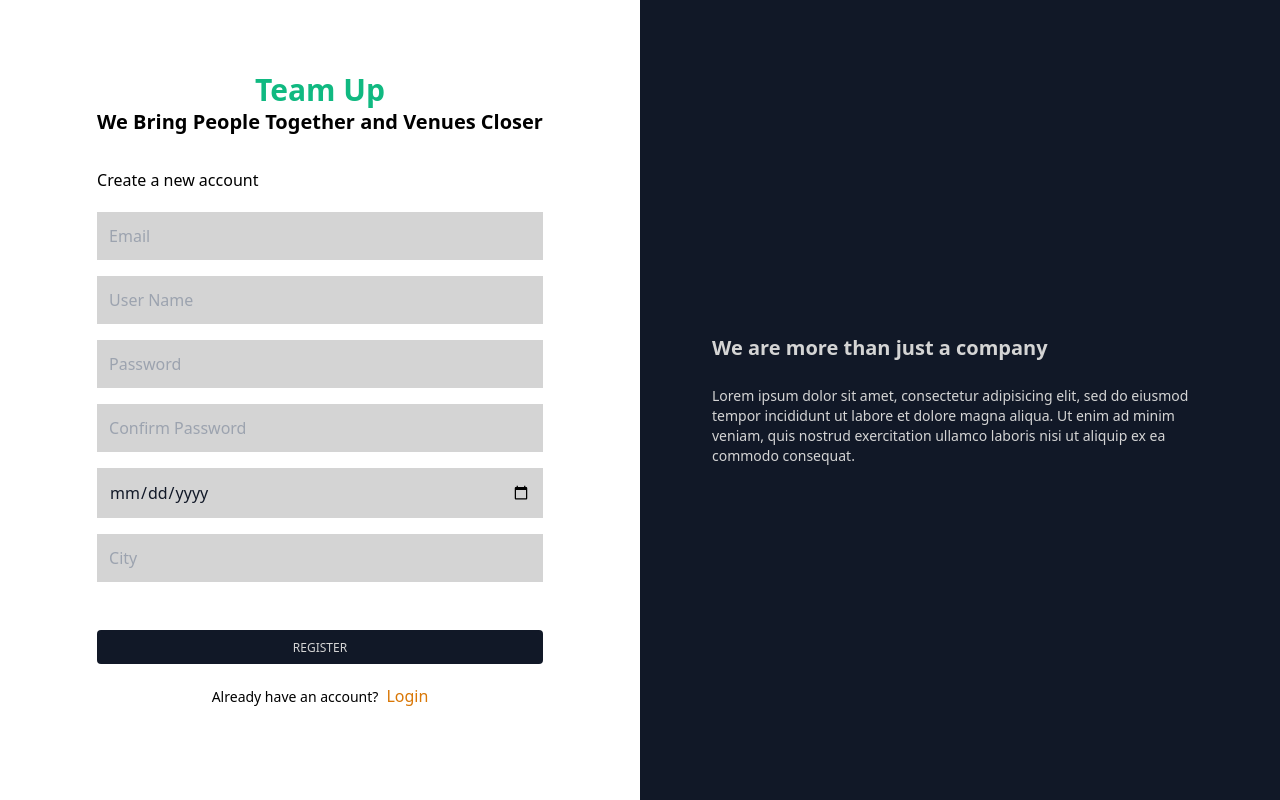
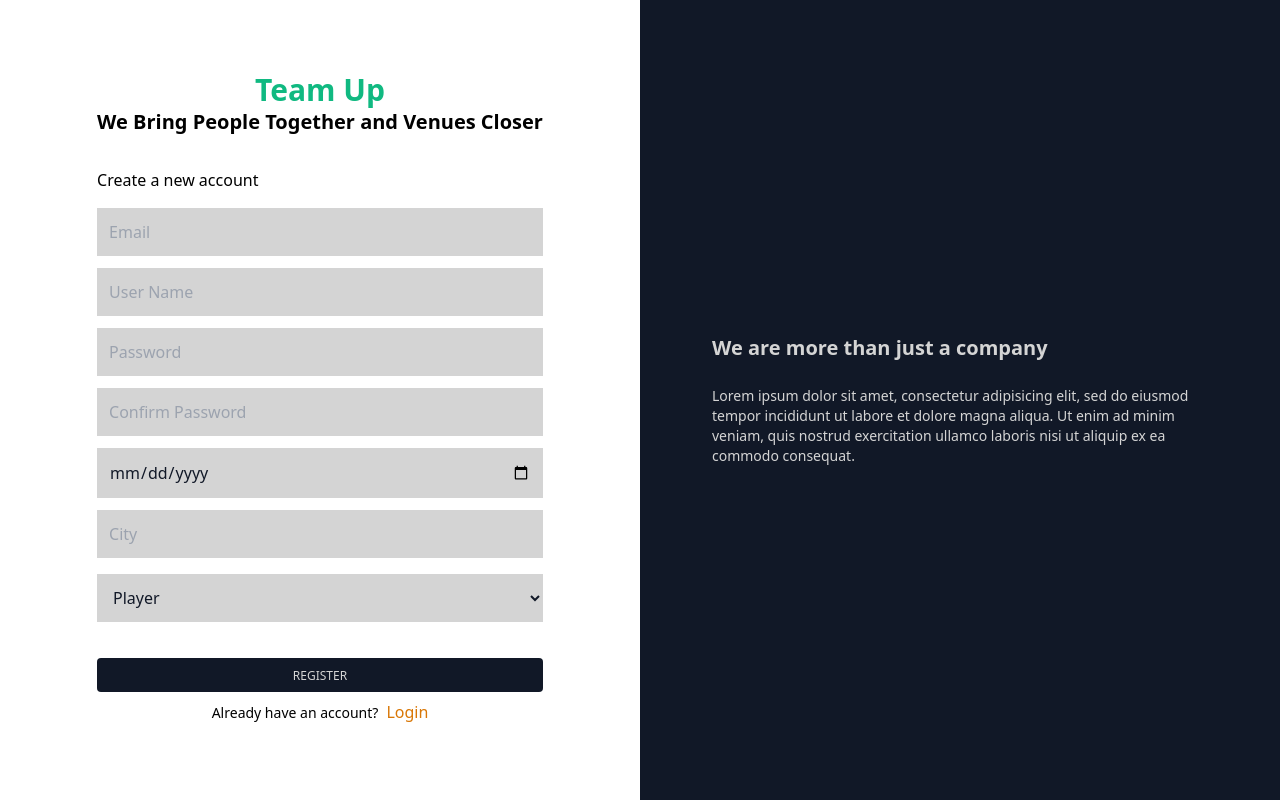
Before and after one commit to M-AzizSrairi/Team_up, a React (Create React App) app: page /auth in a window 1280 px wide. Both pictures are taken after a click on the button "Register". Built offline with nearby package versions, Linux system fonts and the light colour scheme.

Commit message:
auth form design

```diff
--- a/src/Components/AuthFormLeft.jsx
+++ b/src/Components/AuthFormLeft.jsx
@@ -3,6 +3,7 @@ import React, { useState } from 'react';
 
 const AuthFormLeft = () => {
   const [isLogin, setIsLogin] = useState(true);
+  const [userType, setUserType] = useState('player')
 
   const toggleLoginSignUp = () => {
     setIsLogin(!isLogin);
@@ -14,33 +15,41 @@ const AuthFormLeft = () => {
       <input
         type="email"
         placeholder="Email"
-        className="mt-1 p-3 bg-neutral text-gray w-full mb-3"
+        className="p-3 bg-neutral text-gray w-full mb-3"
       />
       <input
         type="text"
         placeholder="User Name"
-        className="mt-1 p-3 bg-neutral text-gray w-full mb-3"
+        className="p-3 bg-neutral text-gray w-full mb-3"
       />
       <input
         type="password"
         placeholder="Password"
-        className="mt-1 p-3 bg-neutral text-gray w-full mb-3"
+        className="p-3 bg-neutral text-gray w-full mb-3"
       />
       <input
         type="password"
         placeholder="Confirm Password"
-        className="mt-1 p-3 bg-neutral text-gray w-full mb-3"
+        className="p-3 bg-neutral text-gray w-full mb-3"
       />
       <input
         type="date"
         placeholder="Date of Birth"
-        className="mt-1 p-3 bg-neutral text-gray w-full mb-3"
+        className="p-3 bg-neutral text-gray w-full mb-3"
       />
       <input
         type="text"
         placeholder="City"
-        className="mt-1 p-3 bg-neutral text-gray w-full mb-3"
+        className="p-3 bg-neutral text-gray w-full mb-3"
       />
+      <select
+        value={userType}
+        onChange={(e) => setUserType(e.target.value)}
+        className="mt-1 p-3 bg-neutral text-gray w-full"
+      >
+        <option value="player">Player</option>
+        <option value="owner">Owner</option>
+      </select>
     </div>
   );
 
@@ -71,14 +80,22 @@ const AuthFormLeft = () => {
                 placeholder="Password"
                 className="mt-1 p-3 bg-neutral text-gray w-full mb-3"
               />
+              <select
+              value={userType}
+              onChange={(e) => setUserType(e.target.value)}
+              className="mt-1 p-3 bg-neutral text-gray w-full mb-3"
+            >
+              <option value="player">Player</option>
+              <option value="owner">Owner</option>
+            </select>
             </>
           ) : (
             registrationFields
           )}
 
-          <div className="mb-12 pb-1 pt-1 text-center">
+          <div className="mb-8 pb-1 pt-1 text-center">
             <button
-              className="mb-3 inline-block w-full rounded px-6 pb-2 pt-2.5 text-xs font-medium uppercase bg-gray text-neutral transition duration-300 ease-in-out hover:bg-emerald hover:text-gray"
+              className="inline-block w-full rounded px-6 pb-2 pt-2.5 text-xs font-medium uppercase bg-gray text-neutral transition duration-300 ease-in-out hover:bg-emerald hover:text-gray"
               type="button"
             >
               {isLogin ? 'Log in' : 'Register'}
```
